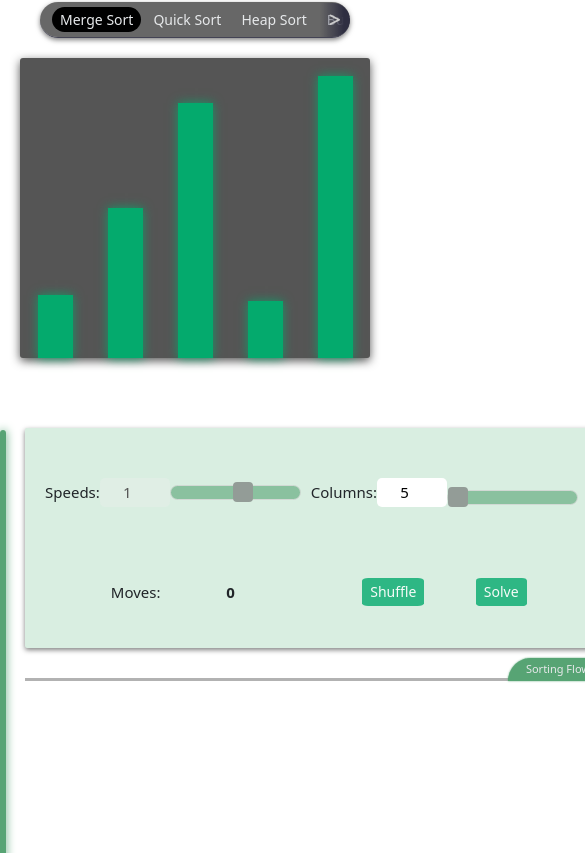
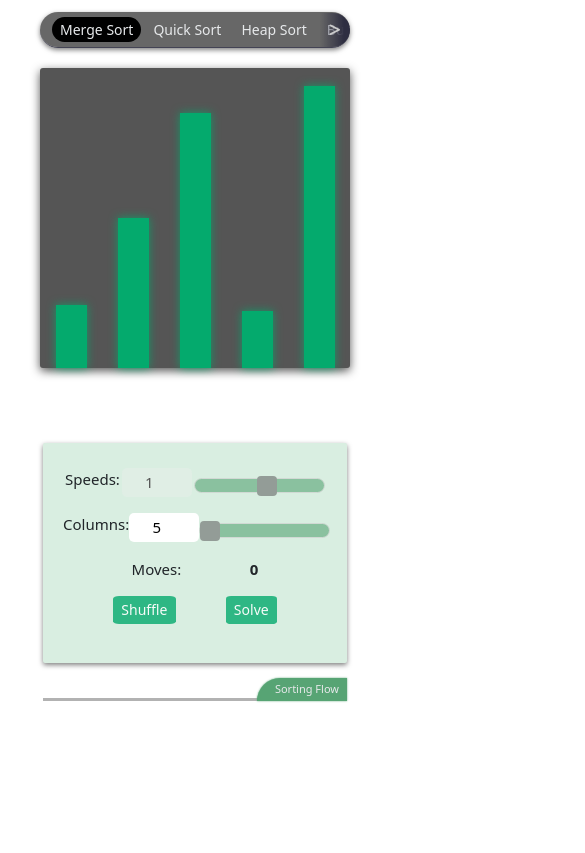
Before and after one commit to dungtl2003/DSA-visualizer, a website built with webpack: page client/index.html in a window 390 px wide. Shown: the part 149-1002 px from the top of the page, 585 px wide, since content can reach past the window. Built offline with nearby package versions, Linux system fonts and the light colour scheme.

Commit message:
chore: update reponsive

```diff
--- a/client/asset/css/reponsive.css
+++ b/client/asset/css/reponsive.css
@@ -1,10 +1,10 @@
-@media screen and (max-width: 1024px){
+@media screen and (max-width: 800px) and (min-width: 300px){
     /* BODY-MAIN-CONTENT */
     .body{
         display: flex;
         flex-direction: column;
         justify-content: center;
-        padding: 0 20px;
+        padding: 0;
     }
 
     .body__main-container, .body__main-content{
@@ -15,74 +15,34 @@
     }
 
     /* BODY-SIZE-BAR */
-    .body__sidebar{
-        width: 450px!important;
-        margin: 0 auto;
-        padding: 10px 20px !important;
-        display: grid;
-        grid-template-columns: auto auto;
-        column-gap: 10px;
-        width: fit-content;
-        margin-bottom: 50px;
+    .body__side{
+        display: flex;
+        flex-direction: column;
+        align-items: center;
+        justify-content: center;
+        width: 100%;
     }
 
-    .body__sidebar__form, .body__sidebar__btn-container, .body__sidebar__param-display{
-        padding: 0;
-        margin: 0;
+    .body__sidebar{
+        margin: 5px auto;
+        width: 450px;
         display: flex;
-        flex-direction: row;
-        justify-content: space-evenly;
-        align-items: center;
+        justify-content: space-;
     }
 
-    #body__sidebar__slider {
-        padding: 0;
-        margin-top: 20px;
+    .body__main-content__display__frame{
+        width: 100% !important;
     }
 
-}
-
-@media screen and (max-width: 740px){
-    /* HEADER */
-    .header__navbar{
-        padding: 5px;
-    }
-
-    /* BODY */
-    .body__main-content,
-    .body__main-content__display__frame,
-    .body__main-content__main-section,
-    .body__sidebar{
-        padding: 0;
-        width: 100% !important;
+    /* BODY-SIZE-TEXTAREA */
+    .body__side-text-area-container{
+        width: 80% !important;
     }
 }
 
-@media screen and (max-width: 300px){
-    /* HEADER */
-    .header__navbar{
-        padding: 5px;
+
+@media screen and (max-width: 500px){
+    .body__sidebar{
+        width: 80%;
     }
-
-    /* BODY */
-    .body__main-content__display__frame{
-        width: 100%;
-    }
-
-    .body__sidebar {
-        display: flex !important;
-        flex-direction: column;
-        padding: 10px;
-        text-align: center;
-    }
-
-    #body__sidebar__slider{
-        margin: 10px auto;
-        width: 150px;
-    }
-
-    .body__sidebar__param-display{
-        margin-bottom: 10px;
-    }
-
 }
```
